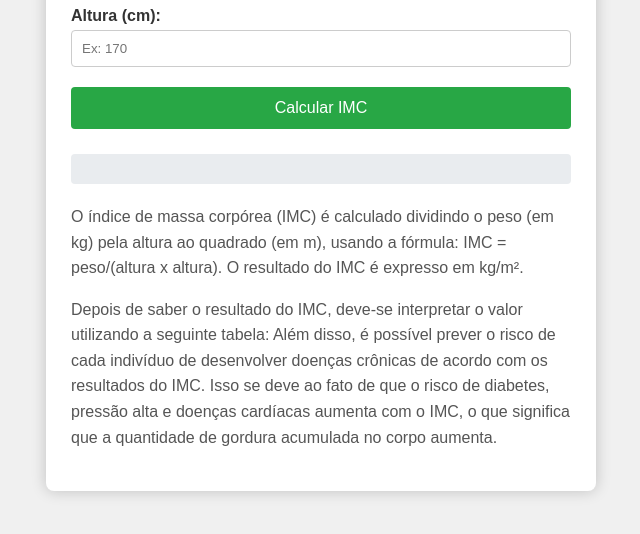
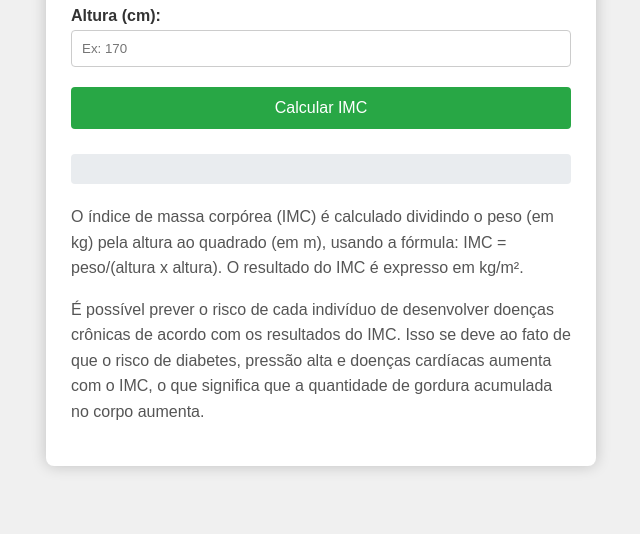
Before and after one commit to kemuri-kr/calculadora-imc, a plain HTML site: page index.html in a window 1280 px wide. Shown: the part 184-718 px from the top of the page, without its empty margins (319-959 px from the left). Drawn offline with Linux system fonts and the light colour scheme.

Commit message:
Update index.html

```diff
--- a/index.html
+++ b/index.html
@@ -96,7 +96,7 @@
     <!-- Texto Informativo Após a Calculadora -->
     <div class="info-text">
       <p>O índice de massa corpórea (IMC) é calculado dividindo o peso (em kg) pela altura ao quadrado (em m), usando a fórmula: IMC = peso/(altura x altura). O resultado do IMC é expresso em kg/m².</p>
-      <p>Depois de saber o resultado do IMC, deve-se interpretar o valor utilizando a seguinte tabela: Além disso, é possível prever o risco de cada indivíduo de desenvolver doenças crônicas de acordo com os resultados do IMC. Isso se deve ao fato de que o risco de diabetes, pressão alta e doenças cardíacas aumenta com o IMC, o que significa que a quantidade de gordura acumulada no corpo aumenta.</p>
+      <p>É possível prever o risco de cada indivíduo de desenvolver doenças crônicas de acordo com os resultados do IMC. Isso se deve ao fato de que o risco de diabetes, pressão alta e doenças cardíacas aumenta com o IMC, o que significa que a quantidade de gordura acumulada no corpo aumenta.</p>
     </div>
   </div>
 
```
